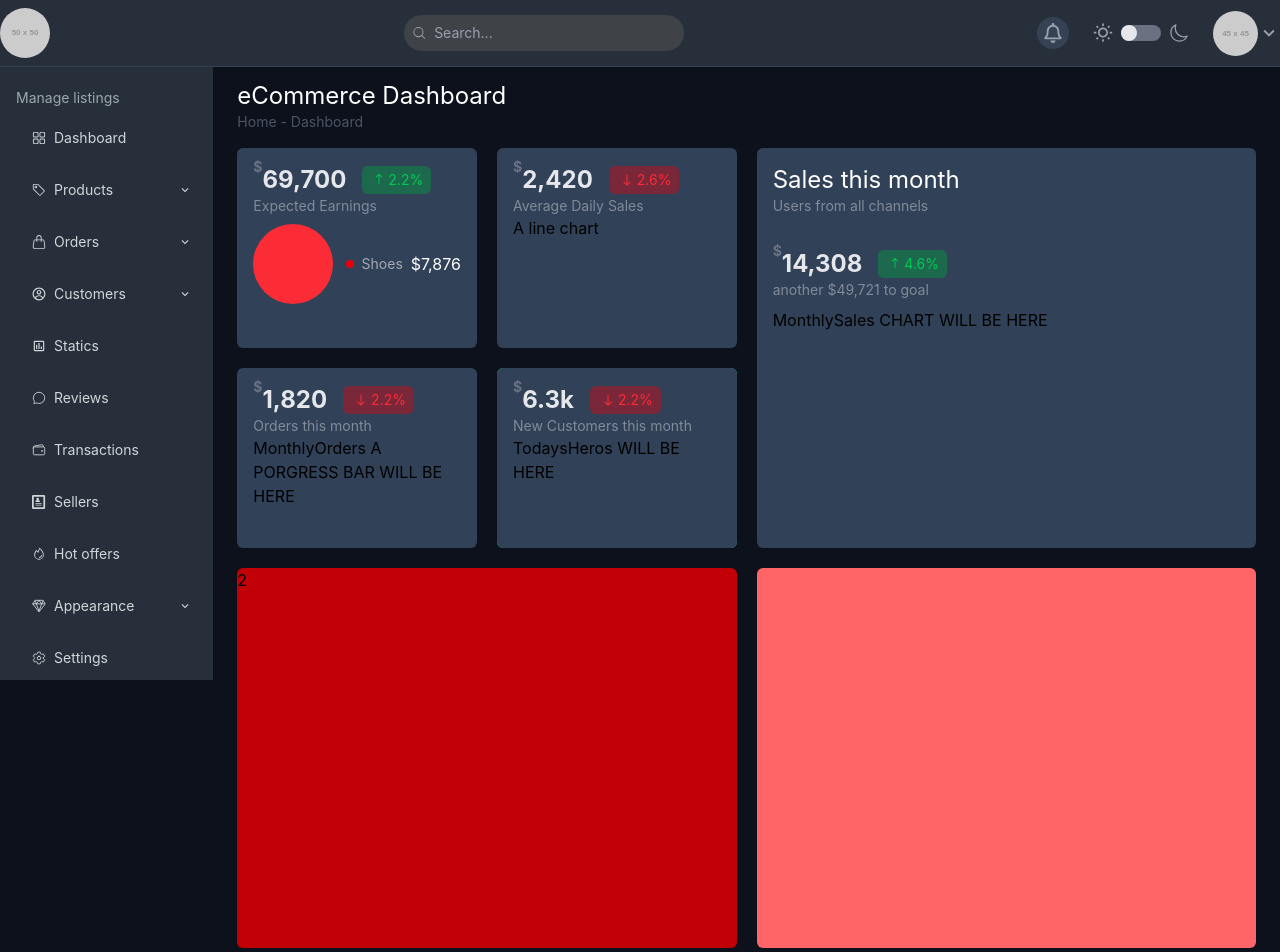
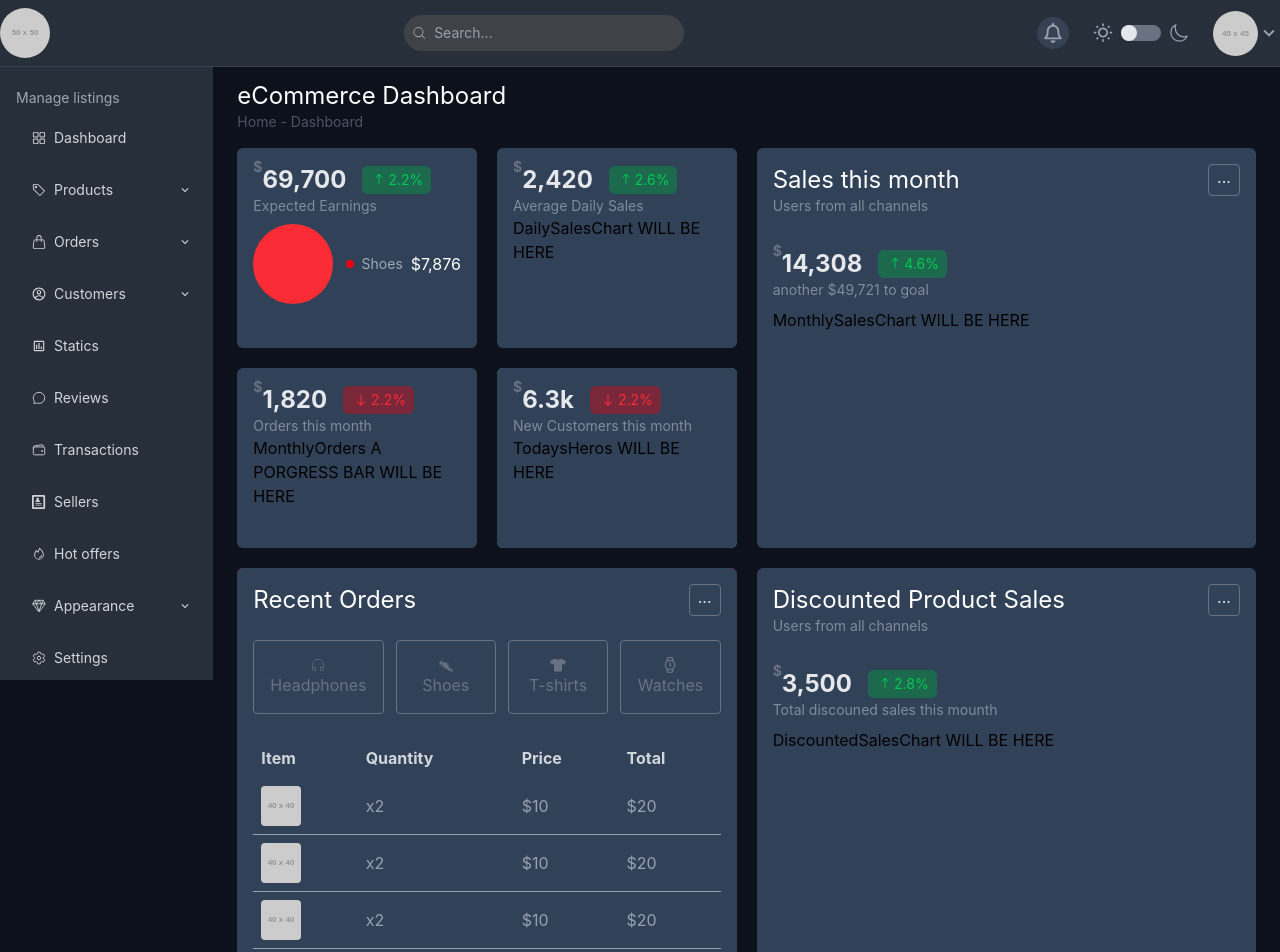
Before and after one commit to nimanek/dashboard, a React (Vite) app: page / in a window 1280 px wide. Shown: the top 952 px of the page. Built offline with nearby package versions, Linux system fonts and the light colour scheme.

Commit message:
done mainSide layout

```diff
--- a/src/components/ChartCard.tsx
+++ b/src/components/ChartCard.tsx
@@ -5,7 +5,10 @@ export const ChartCard = ({children, title,change,isPositive, desc, price,downDe
     return (
         <div>
             <div className="bg-slate-700 p-4 h-100 rounded-md">
+                <div className="flex justify-between">
                 <h2 className="text-white text-2xl">{title}</h2>
+                <button className="border border-gray-500 text-gray-200 w-8 h-8 rounded-sm flex justify-center"><span className="">...</span></button>
+                </div>
                 <p className="text-gray-300/50 text-sm mb-8">{desc}</p>
                 {/* up chartCard flex */}
                 <div className="flex justify-start items-center gap-4">
--- a/src/components/Mainside.tsx
+++ b/src/components/Mainside.tsx
@@ -1,9 +1,12 @@
 import { ChartCard } from "./ChartCard";
+import { RecentOrders } from "./RecentOrders";
+import { RecentOrdersDown } from "./RecentOrdersDown";
 import { StatCard } from "./StatCard";
-import { DailySales } from "./statCardDownData/DailySales";
+import { DailySalesChart } from "./statCardDownData/DailySales";
+import { DiscountedSalesChart } from "./statCardDownData/DiscountedSalesChart";
 import { EarningsBreakdown } from "./statCardDownData/EarningsBreakdown";
 import { MonthlyOrders } from "./statCardDownData/MonthlyOrders";
-import { MonthlySales } from "./statCardDownData/MonthlySales";
+import { MonthlySalesChart } from "./statCardDownData/MonthlySalesChart";
 import { TodaysHeros } from "./statCardDownData/TodaysHeros";
 
 export const Mainside = () => {
@@ -31,14 +34,21 @@ export const Mainside = () => {
                             title="Average Daily Sales"
                             value="2,420"
                             change={2.6}
-                            isPositive={false}
+                            isPositive={true}
                         >
-                            <DailySales />
+                            <DailySalesChart />
                         </StatCard>
                     </div>
                     <div className="col-start-5 col-end-9 row-start-1 row-end-20">
-                        <ChartCard title="Sales this month" desc="Users from all channels" price="14,308" downDesc="another $49,721 to goal" change={4.6} isPositive={true}>
-                            <MonthlySales />
+                        <ChartCard
+                            title="Sales this month"
+                            desc="Users from all channels"
+                            price="14,308"
+                            downDesc="another $49,721 to goal"
+                            change={4.6}
+                            isPositive={true}
+                        >
+                            <MonthlySalesChart />
                         </ChartCard>
                     </div>
                     <div className="col-start-1 col-end-3 row-start-10 row-end-20">
@@ -52,18 +62,32 @@ export const Mainside = () => {
                         </StatCard>
                     </div>
                     <div className="bg-green-400 col-start-3 col-end-5 row-start-10 row-end-20 rounded-md">
-                        <StatCard     //NEEDS FIX (CREATE ANOTHER COMPONENT)
-                            title="New Customers this month"
-                            value="6.3k"
-                            change={2.2}
+                        <StatCard //NEEDS FIX (CREATE ANOTHER COMPONENT)
+                            title="New Customers this month" //NEEDS FIX (CREATE ANOTHER COMPONENT)
+                            value="6.3k" //NEEDS FIX (CREATE ANOTHER COMPONENT)
+                            change={2.2} //NEEDS FIX (CREATE ANOTHER COMPONENT)
                         >
                             <TodaysHeros />
                         </StatCard>
                     </div>
                     <div className="bg-red-700 col-start-1 col-end-5 row-start-20 row-end-40 rounded-md">
-                        2
+                        <RecentOrders title="Recent Orders">
+                            <RecentOrdersDown />
+                        </RecentOrders>
                     </div>
-                    <div className="bg-red-400 col-start-5 col-end-9 row-start-20 row-end-40 rounded-md"></div>
+                    <div className="col-start-5 col-end-9 row-start-20 row-end-40 rounded-md">
+                        <ChartCard
+                        title="Discounted Product Sales"
+                        desc="Users from all channels"
+                        price="3,500"
+                        downDesc="Total discouned sales this mounth"
+                        change={2.8}
+                        isPositive={true}
+                    >
+                        <DiscountedSalesChart />
+                    </ChartCard>
+                    </div>
+
                 </div>
             </div>
         </>
--- /dev/null
+++ b/src/components/RecentOrders.tsx
@@ -0,0 +1,19 @@
+import React from "react";
+
+export const RecentOrders = ({title, children}) => {
+    return (
+        <div>
+            <div className="bg-slate-700 p-4 h-100 rounded-md">
+                <div className="flex justify-between">
+                    <h2 className="text-white text-2xl">{title}</h2>
+                    <button className="border border-gray-500 text-gray-200 w-8 h-8 rounded-sm flex justify-center">
+                        <span className="">...</span>
+                    </button>
+                </div>
+
+                {/* recentOrders down */}
+                {children}
+            </div>
+        </div>
+    );
+};
--- /dev/null
+++ b/src/components/RecentOrdersDown.tsx
@@ -0,0 +1,82 @@
+import { CiHeadphones } from "react-icons/ci";
+import { GiRunningShoe } from "react-icons/gi";
+import { FaTshirt } from "react-icons/fa";
+import { FiWatch } from "react-icons/fi";
+
+export const RecentOrdersDown = () => {
+    return (
+        <div className="flex flex-col">
+            <div className="flex justify-around mt-6 gap-3">
+                <button className=" border flex flex-col justify-center items-center p-4 w-36 cursor-pointer rounded border-gray-500 text-gray-500 hover:text-cyan-600 hover:border-cyan-600">
+                    <CiHeadphones />
+                    <p>Headphones</p>
+                </button>
+                <button className=" border flex flex-col justify-center items-center p-4 w-36 cursor-pointer rounded border-gray-500 text-gray-500 hover:text-cyan-600 hover:border-cyan-600">
+                    <GiRunningShoe />
+                    <p>Shoes</p>
+                </button>
+                <button className=" border flex flex-col justify-center items-center p-4 w-36 cursor-pointer rounded border-gray-500 text-gray-500 hover:text-cyan-600 hover:border-cyan-600">
+                    <FaTshirt />
+                    <p>T-shirts</p>
+                </button>
+                <button className=" border flex flex-col justify-center items-center p-4 w-36 cursor-pointer rounded border-gray-500 text-gray-500 hover:text-cyan-600 hover:border-cyan-600">
+                    <FiWatch />
+                    <p>Watches</p>
+                </button>
+            </div>
+
+
+            {/* down table */}
+            <div className="max-h-60 overflow-y-auto custom-scrollbar">
+                <table className="w-full border-collapse mt-6">
+                    <thead>
+                        <tr className="font-bold text-gray-300">
+                            <th className="text-left p-2">Item</th>
+                            <th className="text-left p-2">Quantity</th>
+                            <th className="text-left p-2">Price</th>
+                            <th className="text-left p-2">Total</th>
+                        </tr>
+                    </thead>
+                    <tbody className="">
+                        <tr className="border-b text-gray-400">
+                            <td className="p-2"><img className="rounded" src="https://placehold.co/40" /></td>
+                            <td className="p-2">x2</td>
+                            <td className="p-2">$10</td>
+                            <td className="p-2">$20</td>
+                        </tr>
+                        <tr className="border-b text-gray-400">
+                            <td className="p-2"><img className="rounded" src="https://placehold.co/40" /></td>
+                            <td className="p-2">x2</td>
+                            <td className="p-2">$10</td>
+                            <td className="p-2">$20</td>
+                        </tr>
+                        <tr className="border-b text-gray-400">
+                            <td className="p-2"><img className="rounded" src="https://placehold.co/40" /></td>
+                            <td className="p-2">x2</td>
+                            <td className="p-2">$10</td>
+                            <td className="p-2">$20</td>
+                        </tr>
+                        <tr className="border-b text-gray-400">
+                            <td className="p-2"><img className="rounded" src="https://placehold.co/40" /></td>
+                            <td className="p-2">x2</td>
+                            <td className="p-2">$10</td>
+                            <td className="p-2">$20</td>
+                        </tr>
+                        <tr className="border-b text-gray-400">
+                            <td className="p-2"><img className="rounded" src="https://placehold.co/40" /></td>
+                            <td className="p-2">x2</td>
+                            <td className="p-2">$10</td>
+                            <td className="p-2">$20</td>
+                        </tr>
+                        <tr className="border-b text-gray-400">
+                            <td className="p-2"><img className="rounded" src="https://placehold.co/40" /></td>
+                            <td className="p-2">x2</td>
+                            <td className="p-2">$10</td>
+                            <td className="p-2">$20</td>
+                        </tr>
+                    </tbody>
+                </table>
+            </div>
+        </div>
+    );
+};
--- a/src/components/statCardDownData/DailySales.tsx
+++ b/src/components/statCardDownData/DailySales.tsx
@@ -1,9 +1,9 @@
-import React from 'react'
 
-export const DailySales = () => {
+
+export const DailySalesChart = () => {
   return (
     <div>
-        A line chart
+        DailySalesChart WILL BE HERE
     </div>
   )
 }
--- /dev/null
+++ b/src/components/statCardDownData/DiscountedSalesChart.tsx
@@ -0,0 +1,7 @@
+
+
+export const DiscountedSalesChart = () => {
+  return (
+    <div>DiscountedSalesChart WILL BE HERE</div>
+  )
+}
--- a/src/components/statCardDownData/MonthlySales.tsx
+++ /dev/null
@@ -1,7 +0,0 @@
-import React from 'react'
-
-export const MonthlySales = () => {
-  return (
-    <div>MonthlySales CHART WILL BE HERE</div>
-  )
-}
--- /dev/null
+++ b/src/components/statCardDownData/MonthlySalesChart.tsx
@@ -0,0 +1,7 @@
+
+
+export const MonthlySalesChart = () => {
+  return (
+    <div>MonthlySalesChart WILL BE HERE</div>
+  )
+}
--- a/src/index.css
+++ b/src/index.css
@@ -1 +1,24 @@
 @import "tailwindcss";
+
+
+.custom-scrollbar::-webkit-scrollbar {
+  width: 6px;
+}
+
+.custom-scrollbar::-webkit-scrollbar-track {
+  background: transparent;
+}
+
+.custom-scrollbar::-webkit-scrollbar-thumb {
+  background-color: #475569;
+  border-radius: 10px;
+}
+
+.custom-scrollbar::-webkit-scrollbar-thumb:hover {
+  background-color: #64748b;
+}
+
+.custom-scrollbar {
+  scrollbar-width: thin;
+  scrollbar-color: #475569 transparent;
+}
```
